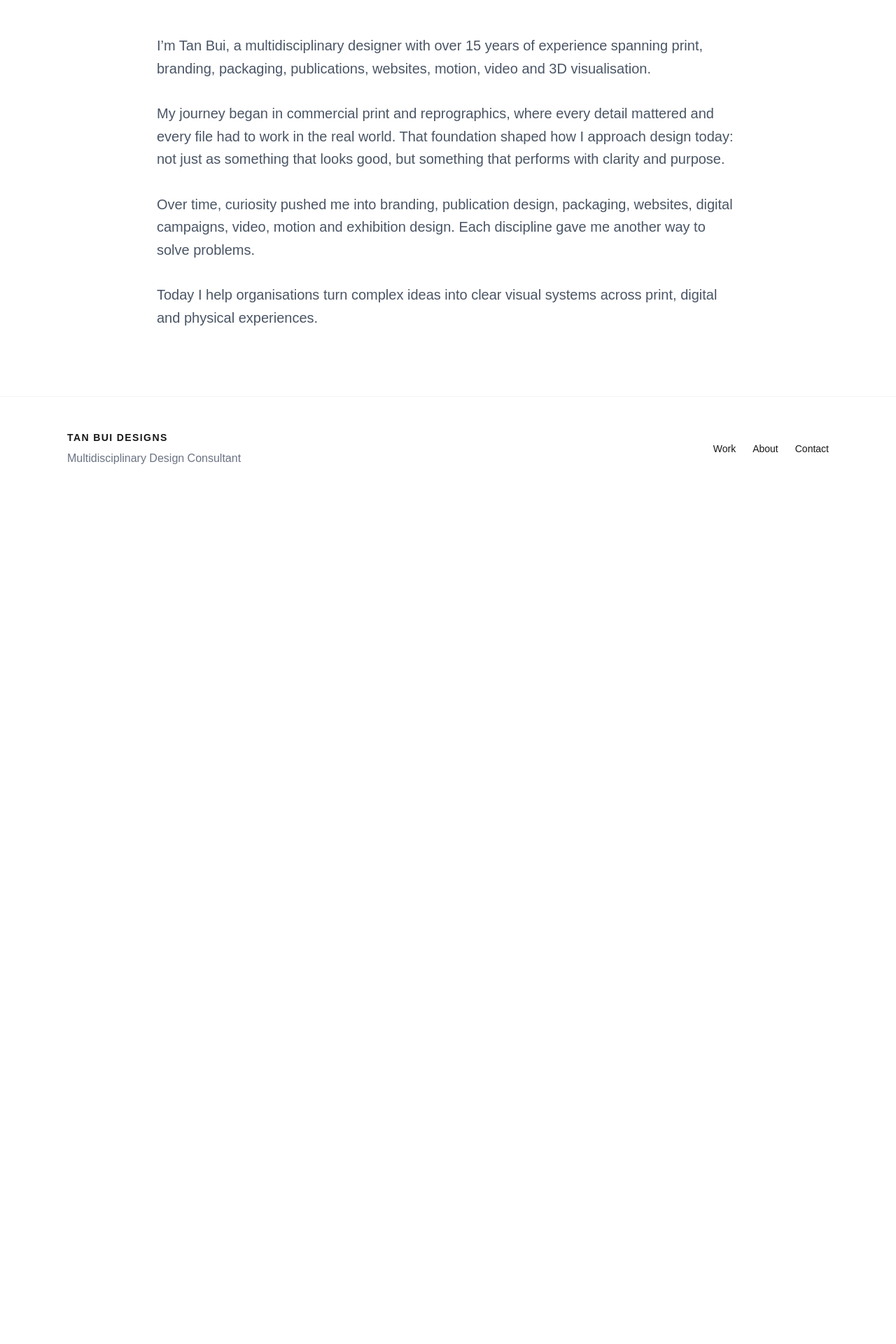
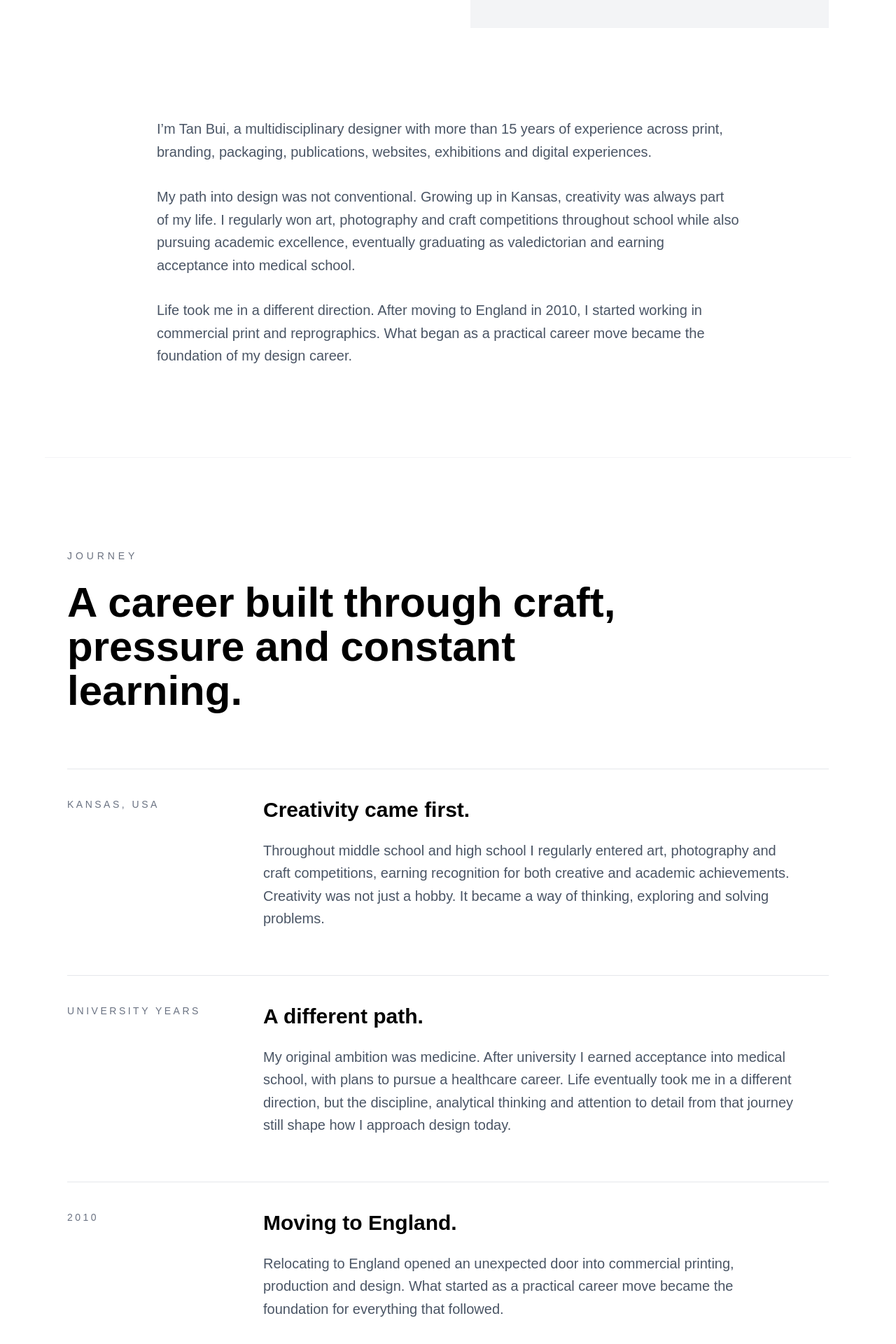
Before and after one commit to tanbuidesigns/tan-bui-designs, a Next.js app: page /about in a window 1280 px wide. Shown: the part 852-2772 px from the top of the page at 70% size. Before the commit the page ends 1567 px from the top, so only its background shows below. Built offline with nearby package versions, Linux system fonts and the light colour scheme.

Commit message:
Build complete About page and career timeline

```diff
--- a/src/app/about/page.tsx
+++ b/src/app/about/page.tsx
@@ -1,46 +1,220 @@
+"use client";
+
+import Link from "next/link";
+import Reveal from "@/components/Reveal";
+import AnimatedLabel from "@/components/AnimatedLabel";
+import AnimatedHeadline from "@/components/AnimatedHeadline";
+
 export default function AboutPage() {
+  const timeline = [
+    {
+      year: "Kansas, USA",
+      title: "Creativity came first.",
+      text: "Throughout middle school and high school I regularly entered art, photography and craft competitions, earning recognition for both creative and academic achievements. Creativity was not just a hobby. It became a way of thinking, exploring and solving problems.",
+    },
+    {
+      year: "University Years",
+      title: "A different path.",
+      text: "My original ambition was medicine. After university I earned acceptance into medical school, with plans to pursue a healthcare career. Life eventually took me in a different direction, but the discipline, analytical thinking and attention to detail from that journey still shape how I approach design today.",
+    },
+    {
+      year: "2010",
+      title: "Moving to England.",
+      text: "Relocating to England opened an unexpected door into commercial printing, production and design. What started as a practical career move became the foundation for everything that followed.",
+    },
+    {
+      year: "2011–2016",
+      title: "Impress Printers.",
+      text: "This is where I learned the craft. Working across reprographics, signage, prepress and commercial print taught me how design works in the real world. Large print runs trained my eye for detail because one small mistake could waste thousands of copies.",
+    },
+    {
+      year: "2016–2019",
+      title: "Twentythree04.",
+      text: "Agency life pushed me beyond production and into brand thinking. I worked on packaging and branding projects for names including Urban Eat, On a Roll, Costa, Asda, Co-op and Quorn, learning how visual systems shape customer experience.",
+    },
+    {
+      year: "2019–Present",
+      title: "Tan Bui Designs.",
+      text: "Tan Bui Designs became a place to bring everything together: print, branding, publications, websites, exhibitions and emerging technologies. It is both a portfolio and a long-term creative home.",
+    },
+    {
+      year: "2021–Present",
+      title: "Mednet Health.",
+      text: "Today my work spans healthcare communications, exhibitions, websites, motion graphics, video and 3D visualisation. I have helped create exhibition experiences, developed motion content and built Cinema 4D concepts for real-world environments.",
+    },
+  ];
+
   return (
     <main className="bg-white text-black">
-      <section className="max-w-6xl mx-auto px-8 py-24 grid md:grid-cols-2 gap-16 items-start">
+      <section className="max-w-6xl mx-auto px-8 py-32">
+        <Reveal>
+          <AnimatedLabel className="mb-8">ABOUT</AnimatedLabel>
+
+          <div className="grid md:grid-cols-2 gap-16 items-start">
             <div>
-          <p className="uppercase tracking-[0.3em] text-sm text-gray-500 mb-6">
-            About
-          </p>
-
-          <h1 className="text-5xl md:text-7xl font-bold leading-tight">
-            Designing isn’t what I do. It’s how I solve problems.
-          </h1>
+              <AnimatedHeadline className="text-5xl md:text-7xl font-bold leading-[0.95] max-w-5xl">
+                Fifteen years of turning complex ideas into clear visual experiences.
+              </AnimatedHeadline>
             </div>
 
             <div className="aspect-[4/5] bg-gray-100 flex items-center justify-center text-gray-400">
               Headshot placeholder
             </div>
+          </div>
+        </Reveal>
       </section>
 
-      <section className="max-w-4xl mx-auto px-8 pb-24 space-y-8 text-xl text-gray-600 leading-relaxed">
+      <section className="max-w-4xl mx-auto px-8 pb-32">
+        <Reveal>
+          <div className="space-y-8 text-xl text-gray-600 leading-relaxed">
             <p>
-          I’m Tan Bui, a multidisciplinary designer with over 15 years of
-          experience spanning print, branding, packaging, publications,
-          websites, motion, video and 3D visualisation.
+              I’m Tan Bui, a multidisciplinary designer with more than 15 years
+              of experience across print, branding, packaging, publications,
+              websites, exhibitions and digital experiences.
             </p>
 
             <p>
-          My journey began in commercial print and reprographics, where every
-          detail mattered and every file had to work in the real world. That
-          foundation shaped how I approach design today: not just as something
-          that looks good, but something that performs with clarity and purpose.
+              My path into design was not conventional. Growing up in Kansas,
+              creativity was always part of my life. I regularly won art,
+              photography and craft competitions throughout school while also
+              pursuing academic excellence, eventually graduating as valedictorian
+              and earning acceptance into medical school.
             </p>
 
             <p>
-          Over time, curiosity pushed me into branding, publication design,
-          packaging, websites, digital campaigns, video, motion and exhibition
-          design. Each discipline gave me another way to solve problems.
+              Life took me in a different direction. After moving to England in
+              2010, I started working in commercial print and reprographics. What
+              began as a practical career move became the foundation of my design
+              career.
+            </p>
+          </div>
+        </Reveal>
+      </section>
+
+      <section className="max-w-6xl mx-auto px-8 py-32 border-t border-gray-100">
+        <Reveal>
+          <AnimatedLabel className="mb-6">JOURNEY</AnimatedLabel>
+
+          <AnimatedHeadline className="text-5xl md:text-6xl font-bold max-w-4xl leading-[1.05] mb-20">
+            A career built through craft, pressure and constant learning.
+          </AnimatedHeadline>
+        </Reveal>
+
+        <div className="space-y-16">
+          {timeline.map((item, index) => (
+            <Reveal key={item.title} delay={index * 100}>
+              <div className="grid md:grid-cols-12 gap-8 border-t border-gray-200 pt-10">
+                <div className="md:col-span-3">
+                  <p className="text-sm uppercase tracking-[0.25em] text-gray-500">
+                    {item.year}
+                  </p>
+                </div>
+
+                <div className="md:col-span-9">
+                  <h3 className="text-3xl font-semibold mb-6">
+                    {item.title}
+                  </h3>
+
+                  <p className="text-xl text-gray-600 leading-relaxed max-w-3xl">
+                    {item.text}
+                  </p>
+                </div>
+              </div>
+            </Reveal>
+          ))}
+        </div>
+      </section>
+
+      <section className="max-w-6xl mx-auto px-8 py-32 border-t border-gray-100">
+        <Reveal>
+          <AnimatedLabel className="mb-6">PHILOSOPHY</AnimatedLabel>
+
+          <div className="grid md:grid-cols-2 gap-16">
+            <AnimatedHeadline className="text-5xl md:text-6xl font-bold leading-[1.05]">
+              Good design combines style with craftsmanship.
+            </AnimatedHeadline>
+
+            <div className="space-y-8 text-xl text-gray-600 leading-relaxed">
+              <p>
+                A polished outcome is not just about aesthetics. It is about
+                understanding the problem, paying attention to details and
+                creating something that works in the real world.
               </p>
 
               <p>
-          Today I help organisations turn complex ideas into clear visual
-          systems across print, digital and physical experiences.
+                My background in production taught me that quality comes from
+                care, consistency and experience. The strongest designers are the
+                ones who understand the craft deeply enough to make difficult
+                things look effortless.
               </p>
+
+              <p>
+                Nearly two decades into my career, I am still learning, refining
+                and exploring new ways of working. The tools change. The
+                principles do not.
+              </p>
+            </div>
+          </div>
+        </Reveal>
+      </section>
+
+      <section className="max-w-6xl mx-auto px-8 py-32 border-t border-gray-100">
+        <Reveal>
+          <AnimatedLabel className="mb-6">WHAT I BRING</AnimatedLabel>
+
+          <div className="max-w-4xl space-y-8 text-xl text-gray-600 leading-relaxed">
+            <p>
+              Print taught me precision. Branding taught me systems. Packaging
+              taught me commercial thinking. Publications taught me structure and
+              readability. Web design taught me clarity. Exhibitions taught me
+              how people move through physical spaces. Motion and 3D taught me
+              how ideas can be experienced rather than simply viewed.
+            </p>
+
+            <p>
+              The result is a broad perspective that allows me to move between
+              print, digital and physical environments while keeping the same
+              standard of craftsmanship and attention to detail.
+            </p>
+
+            <p className="text-black font-medium">
+              Different mediums. Same principles.
+            </p>
+          </div>
+        </Reveal>
+      </section>
+
+      <section className="max-w-6xl mx-auto px-8 py-32 border-t border-gray-100">
+        <Reveal>
+          <div className="bg-black text-white px-8 py-16 md:p-20">
+            <AnimatedLabel className="mb-6 text-gray-500">
+              LOOKING FORWARD
+            </AnimatedLabel>
+
+            <AnimatedHeadline className="text-5xl md:text-6xl font-bold leading-[1.05] max-w-4xl">
+              The work continues. The learning continues.
+            </AnimatedHeadline>
+
+            <p className="text-xl text-gray-300 mt-10 max-w-3xl leading-relaxed">
+              Tan Bui Designs is my long-term creative home. A place to create
+              meaningful work, explore new ideas and help organisations
+              communicate more clearly.
+            </p>
+
+            <div className="mt-12">
+              <Link
+                href="/contact"
+                className="group inline-flex items-center gap-4 bg-white text-black px-8 py-4 text-sm font-medium transition-all duration-300 hover:px-10"
+              >
+                <span>Start a Conversation</span>
+
+                <span className="transition-transform duration-300 group-hover:translate-x-2">
+                  →
+                </span>
+              </Link>
+            </div>
+          </div>
+        </Reveal>
       </section>
     </main>
   );
```
Lines whose indentation alone changed are shown as unchanged.
